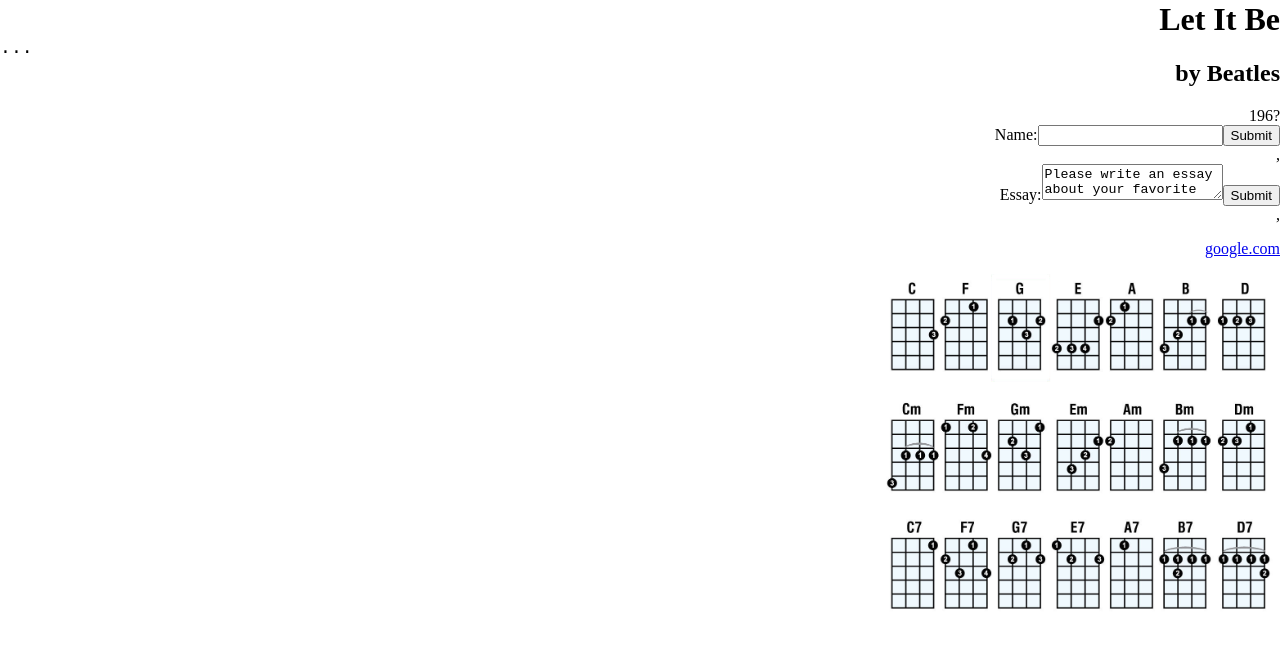
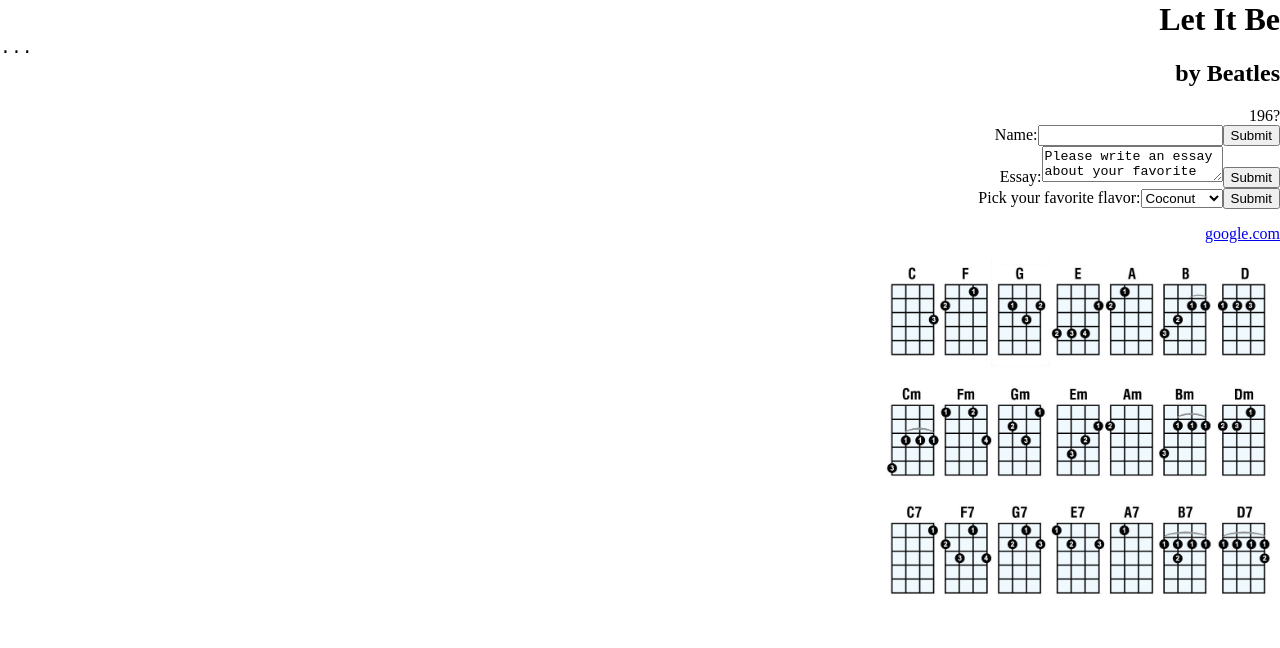
Before and after one commit to kaicarver/uketabs, a React (Create React App) app: page / in a window 1280 px wide. Shown: the top 648 px of the page. Built offline with nearby package versions, Linux system fonts and the light colour scheme.

Commit message:
and another form field: select

```diff
--- a/src/App.js
+++ b/src/App.js
@@ -31,8 +31,9 @@
           {this.state.s.song}</h1>
         <h2>by {this.state.s.author}</h2>
         <div className="date">{this.state.s.date}</div>
-        <NameForm />,
-        <EssayForm />,
+        <NameForm />
+        <EssayForm />
+        <FlavorForm />
         <p>
           <a href={"https://" + this.state.s.url}>{this.state.s.url}</a><br />
         </p>
@@ -109,4 +110,40 @@
   }
 }
 
+class FlavorForm extends React.Component {
+  constructor(props) {
+    super(props);
+    this.state = {value: 'coconut'};
+
+    this.handleChange = this.handleChange.bind(this);
+    this.handleSubmit = this.handleSubmit.bind(this);
+  }
+
+  handleChange(event) {
+    this.setState({value: event.target.value});
+  }
+
+  handleSubmit(event) {
+    alert('Your favorite flavor is: ' + this.state.value);
+    event.preventDefault();
+  }
+
+  render() {
+    return (
+      <form onSubmit={this.handleSubmit}>
+        <label>
+          Pick your favorite flavor:
+          <select value={this.state.value} onChange={this.handleChange}>
+            <option value="grapefruit">Grapefruit</option>
+            <option value="lime">Lime</option>
+            <option value="coconut">Coconut</option>
+            <option value="mango">Mango</option>
+          </select>
+        </label>
+        <input type="submit" value="Submit" />
+      </form>
+    );
+  }
+}
+
 export default App;
```
